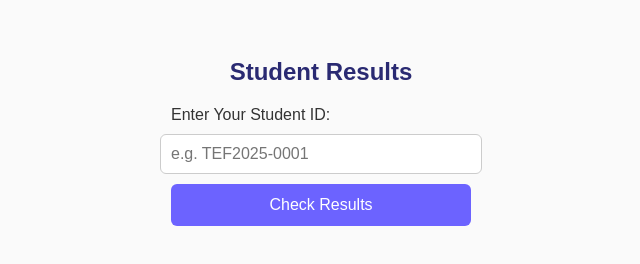
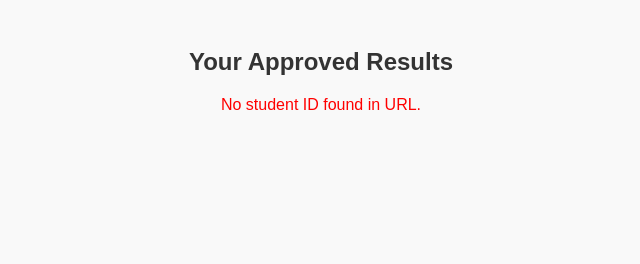
Before and after one commit to Carrew/Test-, a plain HTML site: page student_results.html in a window 1280 px wide. Shown: the whole page, without its empty margins (319-959 px from the left). Drawn offline with Linux system fonts and the light colour scheme.

Commit message:
Update student_results.html

```diff
--- a/student_results.html
+++ b/student_results.html
@@ -7,129 +7,96 @@
   <style>
     body {
       font-family: Arial, sans-serif;
-      padding: 30px;
-      background-color: #fafafa;
-      color: #333;
+      padding: 20px;
+      background-color: #f9f9f9;
     }
     h2 {
-      color: #2a2a72;
+      color: #333;
       text-align: center;
-    }
-    label, input, button {
-      display: block;
-      margin: 10px auto;
-      max-width: 300px;
-      width: 90%;
-      font-size: 16px;
-    }
-    input {
-      padding: 10px;
-      border-radius: 6px;
-      border: 1px solid #ccc;
-    }
-    button {
-      background-color: #6c63ff;
-      color: white;
-      border: none;
-      padding: 12px;
-      border-radius: 6px;
-      cursor: pointer;
-    }
-    button:hover {
-      background-color: #574b90;
-    }
-    #message {
-      text-align: center;
-      margin-top: 20px;
-      font-weight: bold;
     }
     table {
       margin: 20px auto;
       border-collapse: collapse;
       width: 90%;
       max-width: 600px;
-      display: none;
+      background: #fff;
+      box-shadow: 0 0 10px rgba(0,0,0,0.1);
     }
     th, td {
-      border: 1px solid #888;
-      padding: 10px;
-      text-align: center;
+      border: 1px solid #ccc;
+      padding: 12px 15px;
+      text-align: left;
     }
     th {
       background-color: #6c63ff;
       color: white;
     }
+    #message {
+      text-align: center;
+      color: red;
+      margin-top: 20px;
+    }
   </style>
 </head>
 <body>
-
-  <h2>Student Results</h2>
-
-  <label for="studentId">Enter Your Student ID:</label>
-  <input type="text" id="studentId" placeholder="e.g. TEF2025-0001" />
-
-  <button onclick="fetchResults()">Check Results</button>
-
+  <h2>Your Approved Results</h2>
   <div id="message"></div>
-
-  <table id="resultsTable">
+  <table id="resultsTable" style="display:none;">
     <thead>
       <tr>
         <th>Subject</th>
         <th>Score</th>
       </tr>
     </thead>
-    <tbody id="resultsBody"></tbody>
+    <tbody></tbody>
   </table>
 
   <script>
-    async function fetchResults() {
-      const studentId = document.getElementById("studentId").value.trim();
-      const messageDiv = document.getElementById("message");
-      const resultsTable = document.getElementById("resultsTable");
-      const resultsBody = document.getElementById("resultsBody");
+    // Get studentID from URL query string
+    const urlParams = new URLSearchParams(window.location.search);
+    const studentID = urlParams.get('studentID');
 
-      messageDiv.textContent = "";
-      resultsTable.style.display = "none";
-      resultsBody.innerHTML = "";
+    if (!studentID) {
+      document.getElementById('message').textContent = 'No student ID found in URL.';
+    } else {
+      fetchResults(studentID);
+    }
 
-      if (!studentId) {
-        messageDiv.textContent = "Please enter your Student ID.";
-        messageDiv.style.color = "red";
-        return;
-      }
-
-      messageDiv.textContent = "Loading results...";
-      messageDiv.style.color = "black";
-
+    async function fetchResults(id) {
       try {
-        const response = await fetch(`https://script.google.com/macros/s/AKfycbz3-cZZM_Zl23gfNJFczdOHL_ywDz0Rxi38ao4O82GU1_edzNtQpJF3M5W4eAU_KR9s/exec?getResultsFor=${encodeURIComponent(studentId)}`);
+        const url = `https://script.google.com/macros/s/AKfycbz3-cZZM_Zl23gfNJFczdOHL_ywDz0Rxi38ao4O82GU1_edzNtQpJF3M5W4eAU_KR9s/exec?getResultsFor=${encodeURIComponent(id)}`;
+        const response = await fetch(url);
         const data = await response.json();
 
         if (data.status === "success") {
-          const results = data.results;
-
-          if (results.length === 0) {
-            messageDiv.textContent = "No results available yet.";
-            return;
-          }
-
-          for (const item of results) {
-            const row = `<tr><td>${item.subject}</td><td>${item.score}</td></tr>`;
-            resultsBody.insertAdjacentHTML("beforeend", row);
-          }
-          resultsTable.style.display = "table";
-          messageDiv.textContent = "";
+          displayResults(data.results);
         } else {
-          messageDiv.textContent = "Results not found or not approved yet.";
-          messageDiv.style.color = "red";
+          document.getElementById('message').textContent = 'No results found or not approved yet.';
         }
       } catch (error) {
-        messageDiv.textContent = "Error fetching results. Please try again.";
-        messageDiv.style.color = "red";
+        document.getElementById('message').textContent = 'Error fetching results. Try again later.';
       }
     }
+
+    function displayResults(results) {
+      const tbody = document.querySelector('#resultsTable tbody');
+      tbody.innerHTML = ''; // Clear any previous data
+
+      results.forEach(item => {
+        const row = document.createElement('tr');
+        const subjectCell = document.createElement('td');
+        subjectCell.textContent = item.subject;
+        const scoreCell = document.createElement('td');
+        scoreCell.textContent = item.score;
+
+        row.appendChild(subjectCell);
+        row.appendChild(scoreCell);
+        tbody.appendChild(row);
+      });
+
+      document.getElementById('resultsTable').style.display = 'table';
+      document.getElementById('message').textContent = '';
+    }
   </script>
-
 </body>
 </html>
```
